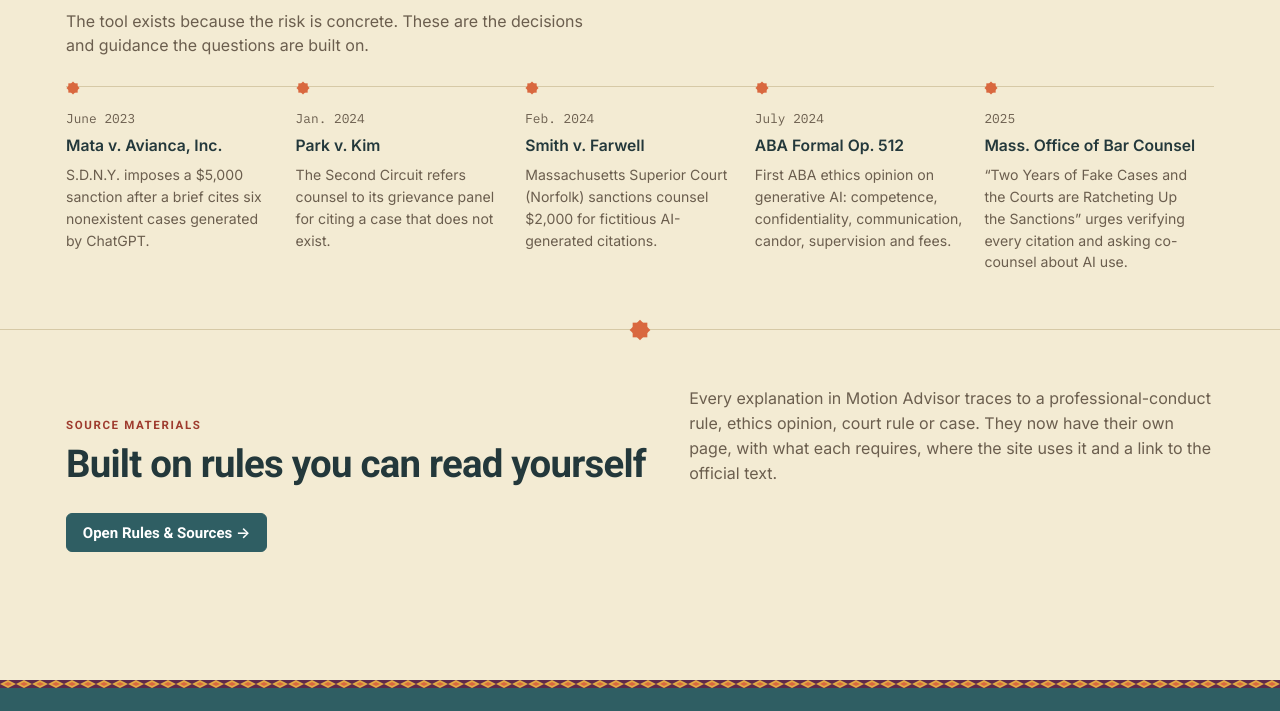
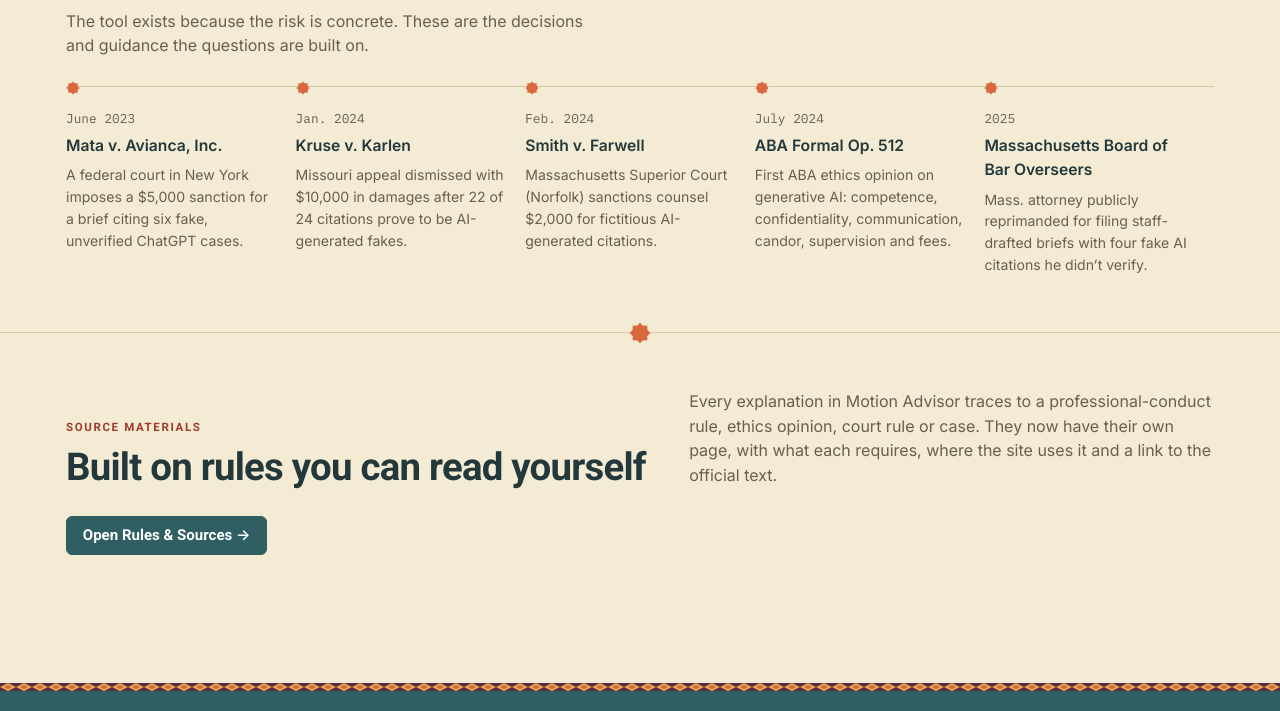
Before and after one commit to shivanidahya/MotionAdvisor, a website: page index.html in a window 1280 px wide. Shown: the part 1500-2211 px from the top of the page. Drawn offline with nearby package versions, Linux system fonts and the light colour scheme.

Commit message:
Revise timeline entries for clarity and accuracy

```diff
--- a/index.html
+++ b/index.html
@@ -1019,11 +1019,11 @@ table.or-grid{width:100%;border-collapse:collapse;font-size:.92rem}
   <div class="band"><div class="wrap">
     <div class="band-head"><div><div class="eyebrow">Why it matters</div><h2>Courts are sanctioning unverified AI output</h2></div><p>The tool exists because the risk is concrete. These are the decisions and guidance the questions are built on.</p></div>
     <div class="timeline">
-      <div class="t"><span class="yr">June 2023</span><h4>Mata v. Avianca, Inc.</h4><p>S.D.N.Y. imposes a $5,000 sanction after a brief cites six nonexistent cases generated by ChatGPT.</p></div>
-      <div class="t"><span class="yr">Jan. 2024</span><h4>Park v. Kim</h4><p>The Second Circuit refers counsel to its grievance panel for citing a case that does not exist.</p></div>
+      <div class="t"><span class="yr">June 2023</span><h4>Mata v. Avianca, Inc.</h4><p>A federal court in New York imposes a $5,000 sanction for a brief citing six fake, unverified ChatGPT cases.</p></div>
+      <div class="t"><span class="yr">Jan. 2024</span><h4>Kruse v. Karlen</h4><p>Missouri appeal dismissed with $10,000 in damages after 22 of 24 citations prove to be AI-generated fakes.</p></div>
       <div class="t"><span class="yr">Feb. 2024</span><h4>Smith v. Farwell</h4><p>Massachusetts Superior Court (Norfolk) sanctions counsel $2,000 for fictitious AI-generated citations.</p></div>
       <div class="t"><span class="yr">July 2024</span><h4>ABA Formal Op. 512</h4><p>First ABA ethics opinion on generative AI: competence, confidentiality, communication, candor, supervision and fees.</p></div>
-      <div class="t"><span class="yr">2025</span><h4>Mass. Office of Bar Counsel</h4><p>“Two Years of Fake Cases and the Courts are Ratcheting Up the Sanctions” urges verifying every citation and asking co-counsel about AI use.</p></div>
+      <div class="t"><span class="yr">2025</span><h4>Massachusetts Board of Bar Overseers</h4><p>Mass. attorney publicly reprimanded for filing staff-drafted briefs with four fake AI citations he didn’t verify.</p></div>
     </div>
   </div></div>
 
```
